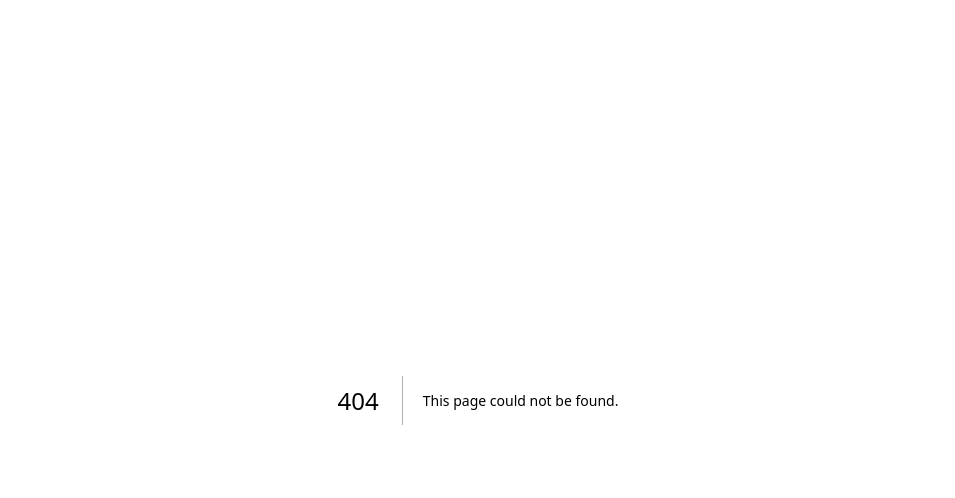
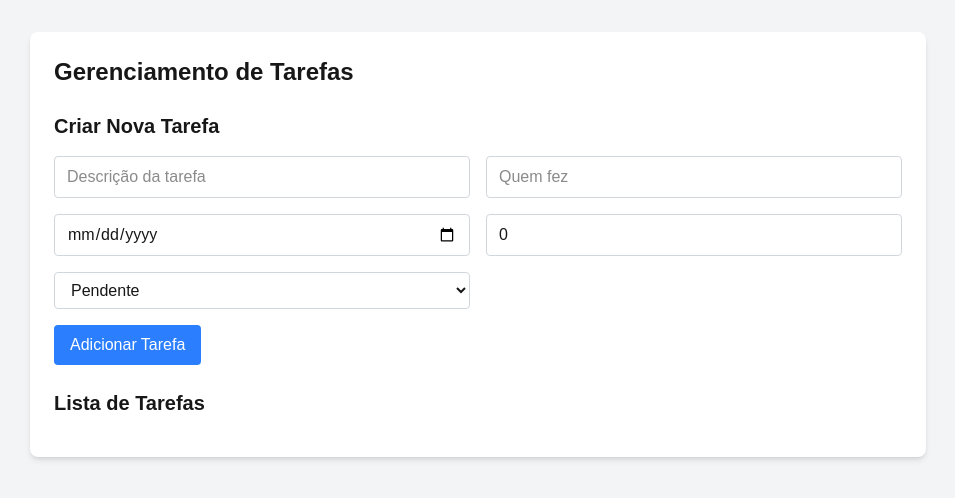
Before and after one commit to persiopg/scrum-system, a Next.js app: page /tasks in a window 1280 px wide. Before the commit this address had no page. Shown: the top 498 px of the page, without its empty margins (162-1117 px from the left). Built offline with nearby package versions, Linux system fonts and the light colour scheme.

Commit message:
feat: Adicionar página de gerenciamento de tarefas com funcionalidade de criação, atualização e exclusão

```diff
--- a/src/app/page.tsx
+++ b/src/app/page.tsx
@@ -1,6 +1,7 @@
 "use client";
 
 import { useState } from 'react';
+import Link from 'next/link';
 import { BurndownChart } from '@/components/BurndownChart';
 
 interface Delivery {
@@ -56,6 +57,9 @@ export default function Home() {
   return (
     <div className="min-h-screen bg-gray-100 p-8">
       <div className="max-w-4xl mx-auto bg-white p-6 rounded-lg shadow-md">
+        <div className="mb-4">
+          <Link href="/tasks" className="text-blue-500 hover:underline">Gerenciar Tarefas</Link>
+        </div>
         <h1 className="text-2xl font-bold mb-6">Sistema de Gestão Scrum</h1>
 
         <div className="mb-6">
--- /dev/null
+++ b/src/app/tasks/page.tsx
@@ -0,0 +1,144 @@
+"use client";
+
+import { useState } from 'react';
+
+interface Task {
+  id: number;
+  description: string;
+  assignee: string;
+  date: string;
+  timeSpent: number; // in hours
+  status: 'pending' | 'in-progress' | 'completed';
+}
+
+export default function TasksPage() {
+  const [tasks, setTasks] = useState<Task[]>([]);
+  const [description, setDescription] = useState('');
+  const [assignee, setAssignee] = useState('');
+  const [date, setDate] = useState('');
+  const [timeSpent, setTimeSpent] = useState(0);
+  const [status, setStatus] = useState<'pending' | 'in-progress' | 'completed'>('pending');
+
+  const addTask = () => {
+    const newTask: Task = {
+      id: Date.now(),
+      description,
+      assignee,
+      date,
+      timeSpent,
+      status,
+    };
+    setTasks([...tasks, newTask]);
+    // Reset form
+    setDescription('');
+    setAssignee('');
+    setDate('');
+    setTimeSpent(0);
+    setStatus('pending');
+  };
+
+  const updateTaskStatus = (id: number, newStatus: 'pending' | 'in-progress' | 'completed') => {
+    setTasks(tasks.map(task => task.id === id ? { ...task, status: newStatus } : task));
+  };
+
+  const deleteTask = (id: number) => {
+    setTasks(tasks.filter(task => task.id !== id));
+  };
+
+  return (
+    <div className="min-h-screen bg-gray-100 p-8">
+      <div className="max-w-4xl mx-auto bg-white p-6 rounded-lg shadow-md">
+        <h1 className="text-2xl font-bold mb-6">Gerenciamento de Tarefas</h1>
+
+        <div className="mb-6">
+          <h2 className="text-xl font-semibold mb-4">Criar Nova Tarefa</h2>
+          <div className="grid grid-cols-1 md:grid-cols-2 gap-4">
+            <input
+              type="text"
+              placeholder="Descrição da tarefa"
+              value={description}
+              onChange={(e) => setDescription(e.target.value)}
+              className="border border-gray-300 rounded px-3 py-2"
+            />
+            <input
+              type="text"
+              placeholder="Quem fez"
+              value={assignee}
+              onChange={(e) => setAssignee(e.target.value)}
+              className="border border-gray-300 rounded px-3 py-2"
+            />
+            <input
+              type="date"
+              value={date}
+              onChange={(e) => setDate(e.target.value)}
+              className="border border-gray-300 rounded px-3 py-2"
+            />
+            <input
+              type="number"
+              placeholder="Tempo de execução (horas)"
+              value={timeSpent}
+              onChange={(e) => setTimeSpent(Number(e.target.value))}
+              className="border border-gray-300 rounded px-3 py-2"
+            />
+            <select
+              value={status}
+              onChange={(e) => setStatus(e.target.value as 'pending' | 'in-progress' | 'completed')}
+              className="border border-gray-300 rounded px-3 py-2"
+            >
+              <option value="pending">Pendente</option>
+              <option value="in-progress">Em Andamento</option>
+              <option value="completed">Concluída</option>
+            </select>
+          </div>
+          <button
+            onClick={addTask}
+            className="mt-4 bg-blue-500 text-white px-4 py-2 rounded hover:bg-blue-600"
+          >
+            Adicionar Tarefa
+          </button>
+        </div>
+
+        <div>
+          <h2 className="text-xl font-semibold mb-4">Lista de Tarefas</h2>
+          <div className="space-y-4">
+            {tasks.map((task) => (
+              <div key={task.id} className="border border-gray-300 rounded p-4">
+                <h3 className="font-semibold">{task.description}</h3>
+                <p>Quem fez: {task.assignee}</p>
+                <p>Data: {task.date}</p>
+                <p>Tempo: {task.timeSpent} horas</p>
+                <p>Status: {task.status}</p>
+                <div className="mt-2 space-x-2">
+                  <button
+                    onClick={() => updateTaskStatus(task.id, 'pending')}
+                    className="bg-yellow-500 text-white px-2 py-1 rounded text-sm"
+                  >
+                    Pendente
+                  </button>
+                  <button
+                    onClick={() => updateTaskStatus(task.id, 'in-progress')}
+                    className="bg-orange-500 text-white px-2 py-1 rounded text-sm"
+                  >
+                    Em Andamento
+                  </button>
+                  <button
+                    onClick={() => updateTaskStatus(task.id, 'completed')}
+                    className="bg-green-500 text-white px-2 py-1 rounded text-sm"
+                  >
+                    Concluída
+                  </button>
+                  <button
+                    onClick={() => deleteTask(task.id)}
+                    className="bg-red-500 text-white px-2 py-1 rounded text-sm"
+                  >
+                    Excluir
+                  </button>
+                </div>
+              </div>
+            ))}
+          </div>
+        </div>
+      </div>
+    </div>
+  );
+}
```
